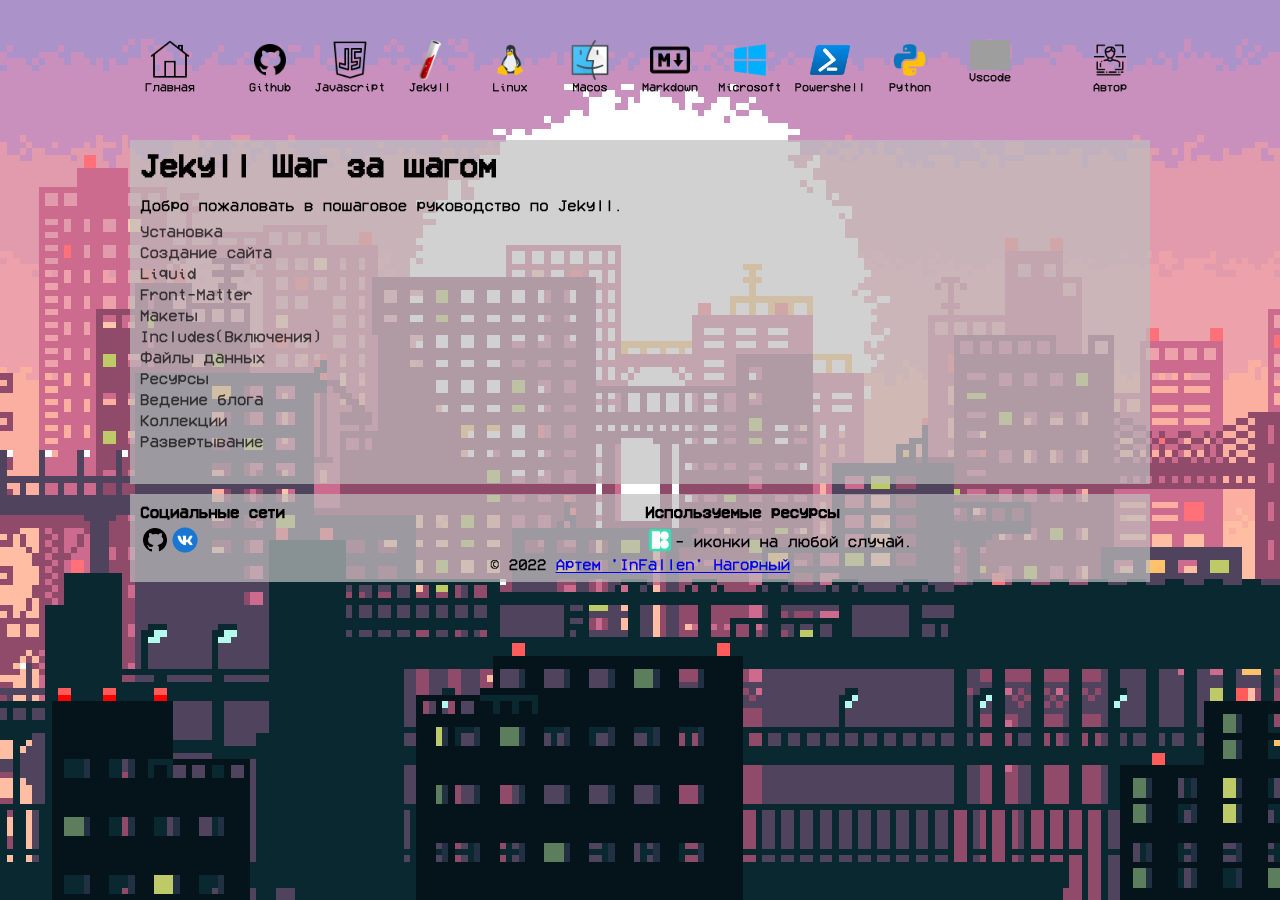
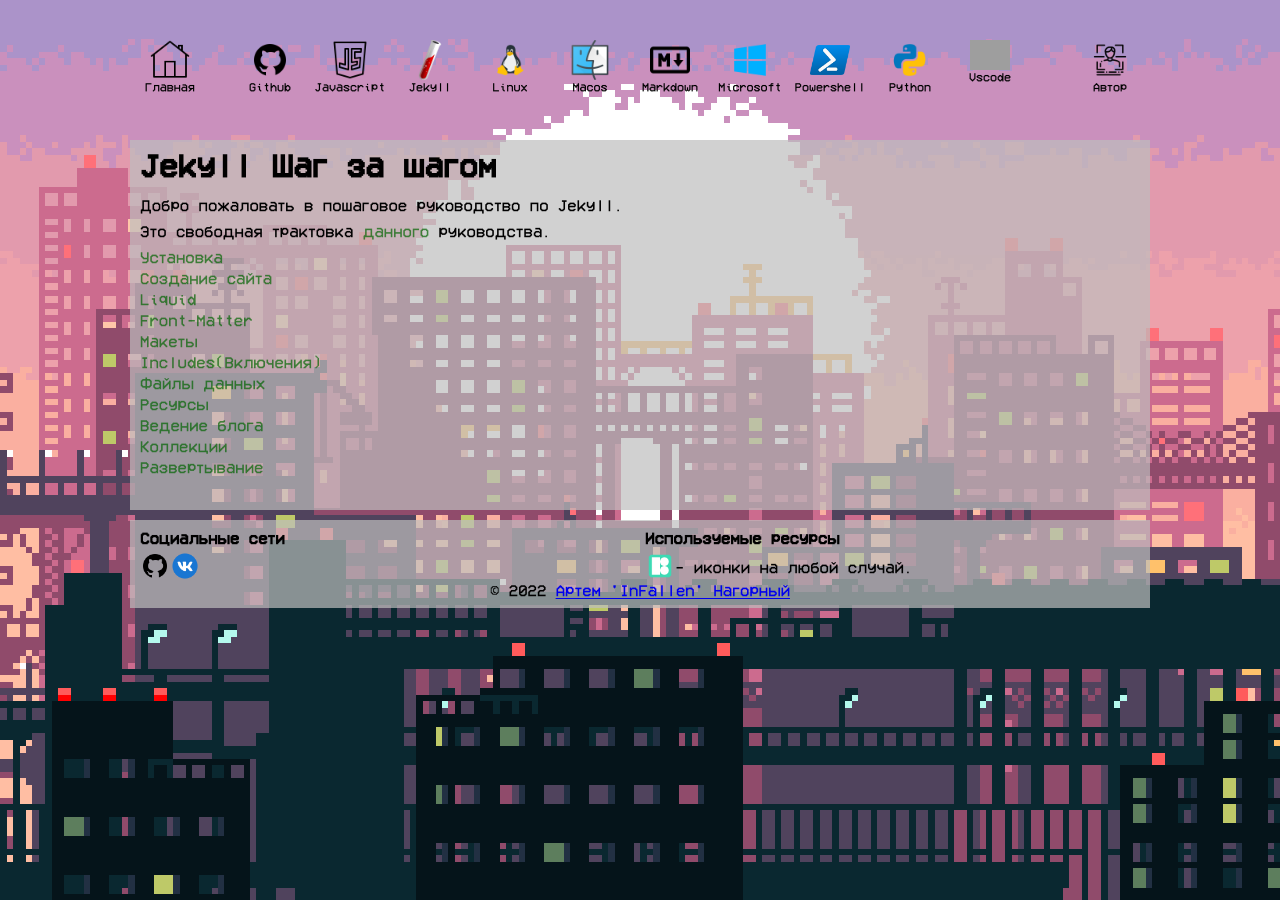
Before and after one commit to InFallen/InFallen, a Jekyll site: the page built from pages/jekyll-stepbystep.md, in a window 1280 px wide. Built offline with Jekyll 4.4.1, drawn with Linux system fonts in a browser that asks for light colours; grey boxes are pictures that could not be loaded.

Commit message:
change link style

```diff
--- a/_sass/main.scss
+++ b/_sass/main.scss
@@ -159,7 +159,7 @@ p {
 
 main a {
     text-decoration: none;
-    color:rgba(0, 0, 0, 0.7)
+    color:rgba(0, 100, 0, 0.7)
 }
 
 main a:hover{
--- a/pages/jekyll-stepbystep.md
+++ b/pages/jekyll-stepbystep.md
@@ -7,3 +7,5 @@ permalink: /jekyll/stepbystep.html
 # Jekyll Шаг за шагом
 <br>
 Добро пожаловать в пошаговое руководство по Jekyll.
+
+Это свободная трактовка [данного](https://jekyllrb.com/docs/step-by-step/01-setup/) руководства.
```
